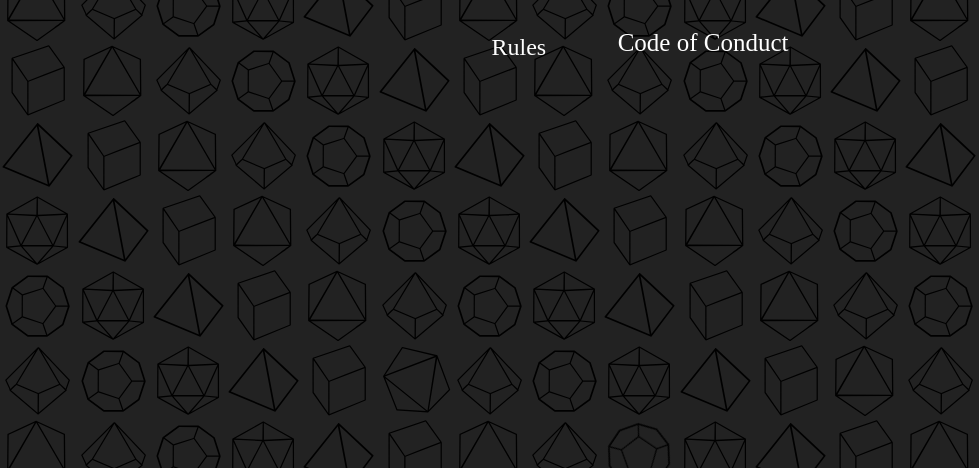
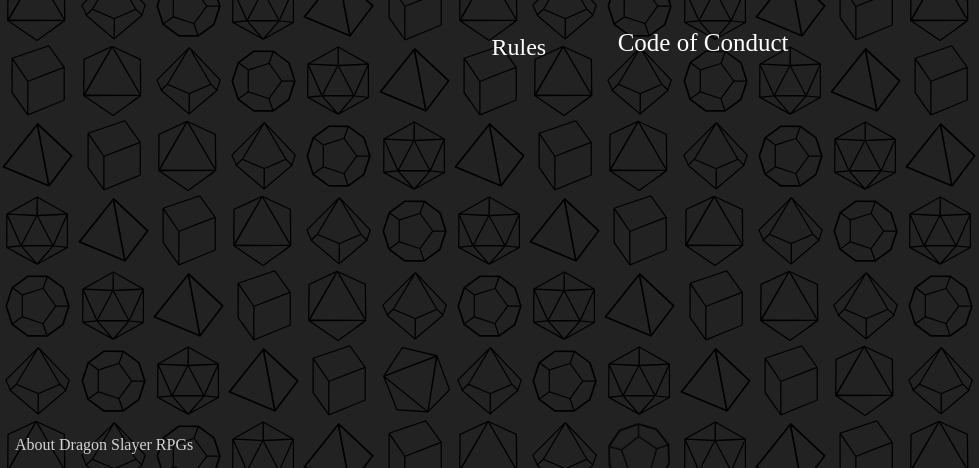
Before and after one commit to tpeschke/gamejamsite, a website: page webpage/index.html in a window 1280 px wide. Shown: the part 332-800 px from the top of the page, 0-979 px from the left. Drawn offline with Linux system fonts and the light colour scheme; a web font is replaced by a local one.

Commit message:
added link to dragon slayer site

```diff
--- a/assets/main.css
+++ b/assets/main.css
@@ -9,6 +9,11 @@
 
 a {
     text-decoration: none;
+    color: lightgrey;
+    transition: .6s;
+}
+a:hover {
+    color: white;
 }
 
 body {
@@ -69,6 +74,12 @@ a:hover h5 {
     transition: .6s;
 }
 
+.dragon-slayer-link {
+    position: absolute;
+    bottom: 15px;
+    left: 15px;
+}
+
 .discord-logo {
     position: absolute;
     bottom: 15px;
--- a/webpage/index.html
+++ b/webpage/index.html
@@ -231,6 +231,9 @@
             </div>
         </div>
     </div>
+    <div class="dragon-slayer-link">
+        <a href="https://dragon-slayer.net/about">About Dragon Slayer RPGs</a>
+    </div>
     <div class="discord-logo">
         <a href="https://discord.com/invite/G8GVTME">
             <img src="/assets/discord.png" alt="Discord Link" height="75">
```
